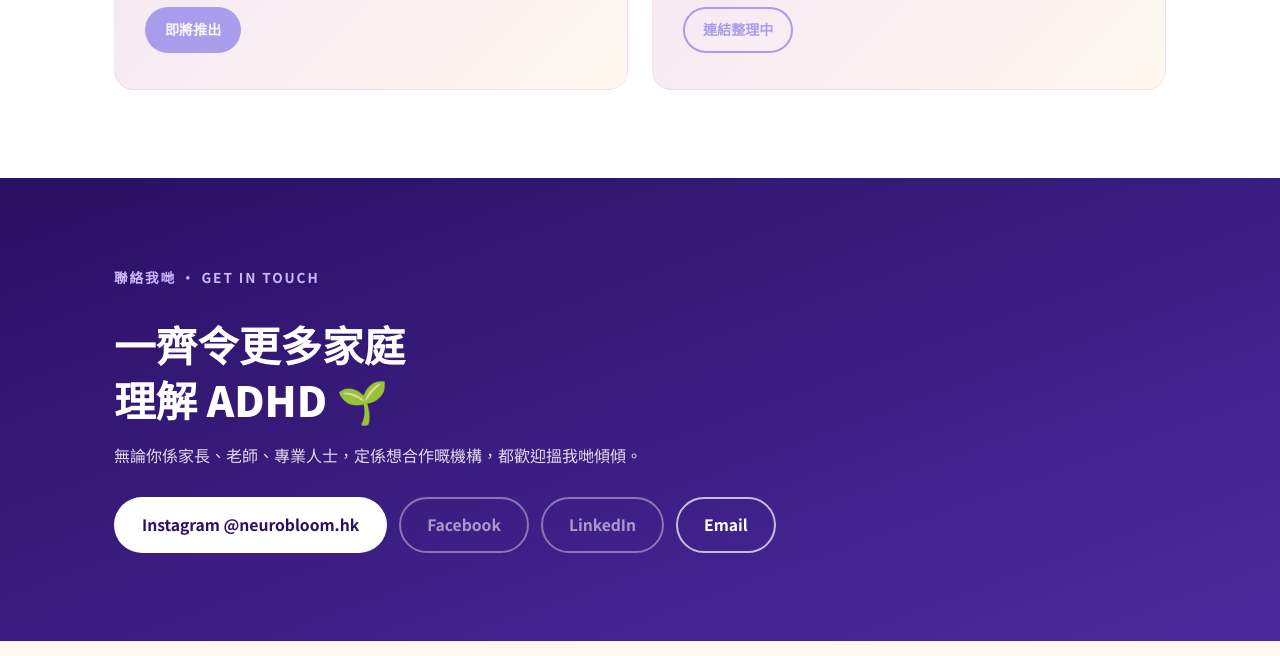
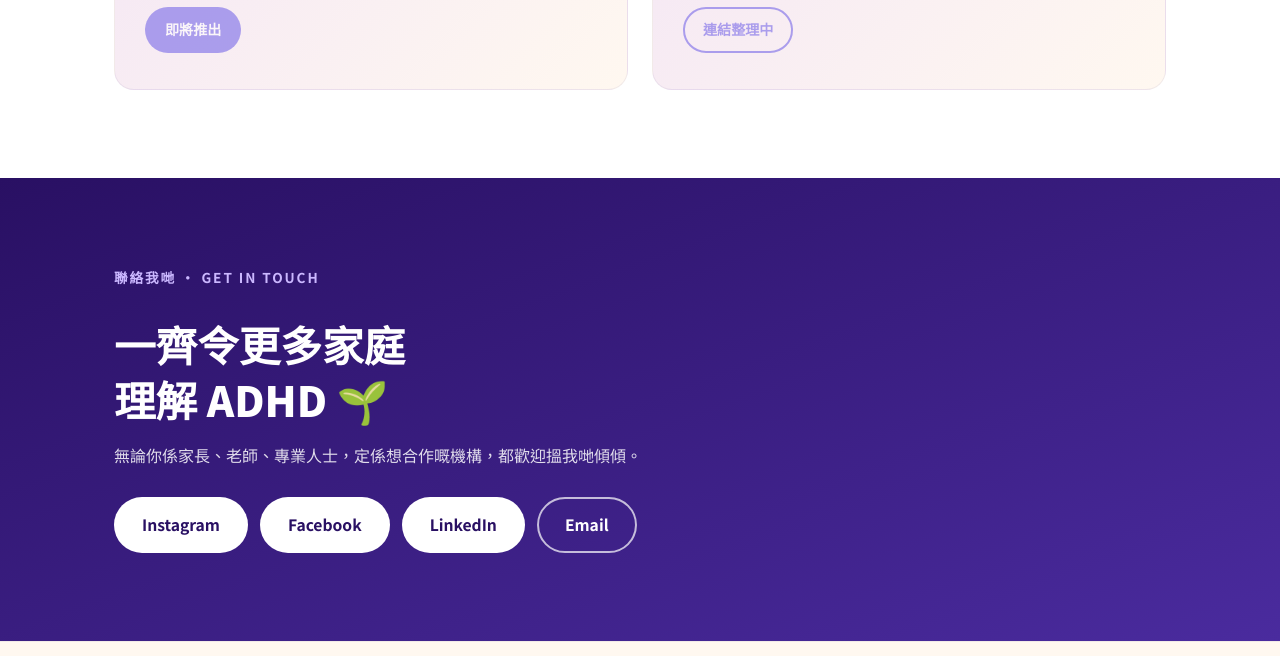
Before and after one commit to keithlei01/neurobloom, a website: page index.html in a window 1280 px wide. Shown: the part 2513-3169 px from the top of the page. Drawn offline with Linux system fonts and the light colour scheme.

Commit message:
Wire real Facebook + LinkedIn links into contact section

```diff
--- a/index.html
+++ b/index.html
@@ -145,10 +145,9 @@
     <h2>一齊令更多家庭<br>理解 ADHD 🌱</h2>
     <p>無論你係家長、老師、專業人士，定係想合作嘅機構，都歡迎搵我哋傾傾。</p>
     <div class="contact-actions">
-      <a href="https://www.instagram.com/neurobloom.hk/" class="btn btn-primary" target="_blank" rel="noopener">Instagram @neurobloom.hk</a>
-      <!-- TODO(neurobloom): confirm FB/LinkedIn handles with Faye before enabling -->
-      <a href="#" class="btn btn-ghost disabled">Facebook</a>
-      <a href="#" class="btn btn-ghost disabled">LinkedIn</a>
+      <a href="https://www.instagram.com/neurobloom.hk/" class="btn btn-primary" target="_blank" rel="noopener">Instagram</a>
+      <a href="https://www.facebook.com/profile.php?id=61590477874658" class="btn btn-primary" target="_blank" rel="noopener">Facebook</a>
+      <a href="https://www.linkedin.com/in/neurobloom-hk-708027413" class="btn btn-primary" target="_blank" rel="noopener">LinkedIn</a>
       <a href="mailto:hello@neurobloom.com" class="btn btn-ghost">Email</a>
     </div>
   </div>
```
